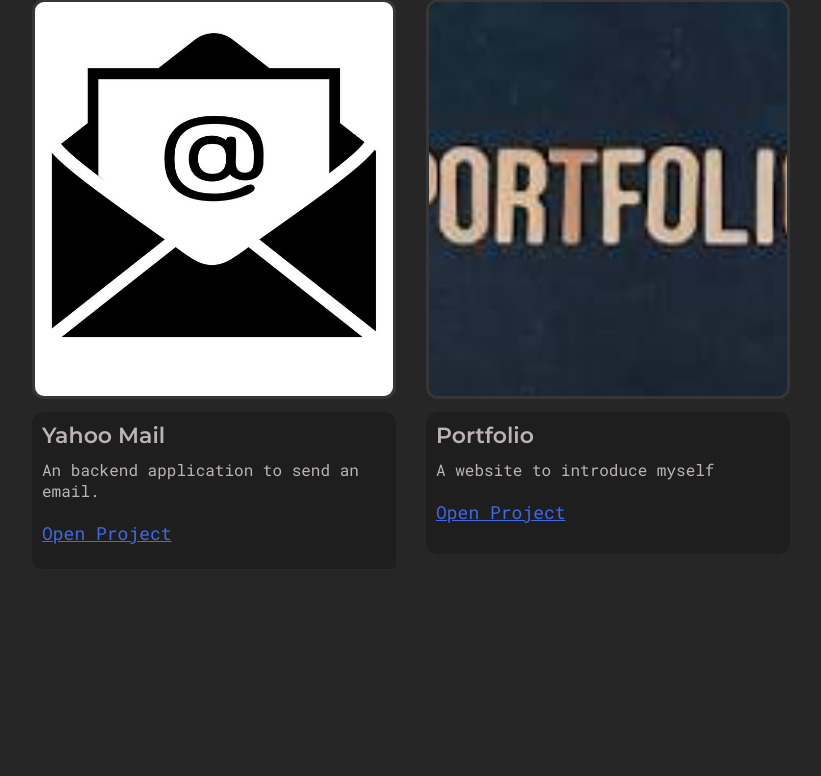
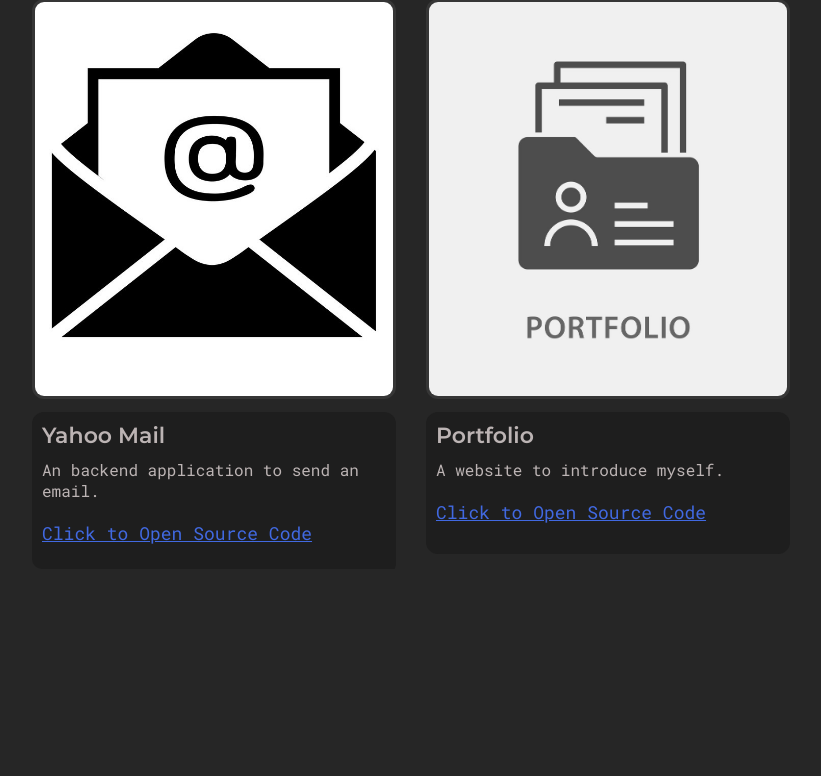
Before and after one commit to govind144/Govind-Portfolio, a React (Create React App) app: page / in a window 1280 px wide. Shown: the part 1960-2736 px from the top of the page, without its empty margins (32-853 px from the left). Built offline with nearby package versions, Linux system fonts and the light colour scheme; a web font is replaced by a local one.

Commit message:
change project image

```diff
--- a/src/assets/data/projects.js
+++ b/src/assets/data/projects.js
@@ -1,6 +1,6 @@
 import { v4 as uuidv4 } from 'uuid';
 import mailImg from '../images/mail-icon-image.jpg';
-import Portfolio from '../images/portolio.jpg';
+import Portfolio from '../images/portfolio.jpg';
 // import CoinTrackerImg from '../images/cointracker.jpg';
 // import CavinImg from '../images/cavinimg.jpg';
 
@@ -15,7 +15,7 @@
   {
     id: uuidv4(),
     name: 'Portfolio',
-    desc: 'A website to introduce myself',
+    desc: 'A website to introduce myself.',
     img: Portfolio,
     link: 'https://github.com/govind144/Govind-Portfolio',
   },
--- a/src/components/ProjectItem.js
+++ b/src/components/ProjectItem.js
@@ -58,6 +58,7 @@
           <h3 className="projectItem__title">{title}</h3>
         </Link>
         <p className="projectItem__desc">{desc}</p>
+        {/* <p className="text">click below to open source code</p> */}
         {link && (
           <a
             className="projectButton"
@@ -65,7 +66,7 @@
             target="_blank"
             rel="noreferrer"
           >
-            Open Project
+            Click to Open Source Code
           </a>
         )}
       </div>
```
Also changed, not shown: src/assets/images/portfolio.jpg (added), src/assets/images/portolio.jpg (deleted).
